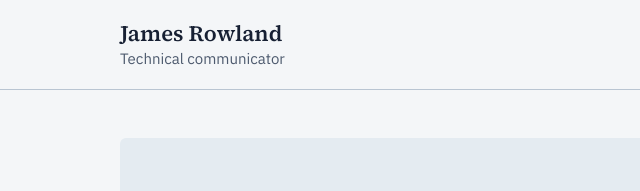
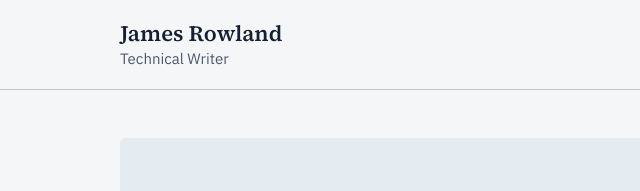
Before and after one commit to jtrowland97/portfolio, a plain HTML site: page index.html in a window 1280 px wide. Shown: the top 191 px of the page, 0-640 px from the left. Drawn offline with nearby package versions, Linux system fonts and the light colour scheme.

Commit message:
Add files via upload

```diff
--- a/index.html
+++ b/index.html
@@ -3,7 +3,7 @@
 <head>
 <meta charset="utf-8">
 <meta name="viewport" content="width=device-width, initial-scale=1, viewport-fit=cover">
-<title>James Rowland | Technical Communicator</title>
+<title>James Rowland | Technical Writer</title>
 
 <link rel="preconnect" href="https://fonts.googleapis.com">
 <link rel="preconnect" href="https://fonts.gstatic.com" crossorigin>
@@ -49,7 +49,7 @@
 
       <a href="#top" class="no-underline leading-tight">
         <strong class="block font-serif text-[1.375rem] font-semibold">James Rowland</strong>
-        <span class="text-[0.9375rem] text-muted dark:text-muted-dark">Technical communicator</span>
+        <span class="text-[0.9375rem] text-muted dark:text-muted-dark">Technical Writer</span>
       </a>
 
       <nav aria-label="Main">
```
Also changed, not shown: about.html (+1 -1 lines), contact.html (+1 -1 lines), portfolio.html (+1 -1 lines), resume.html (+1 -1 lines).
